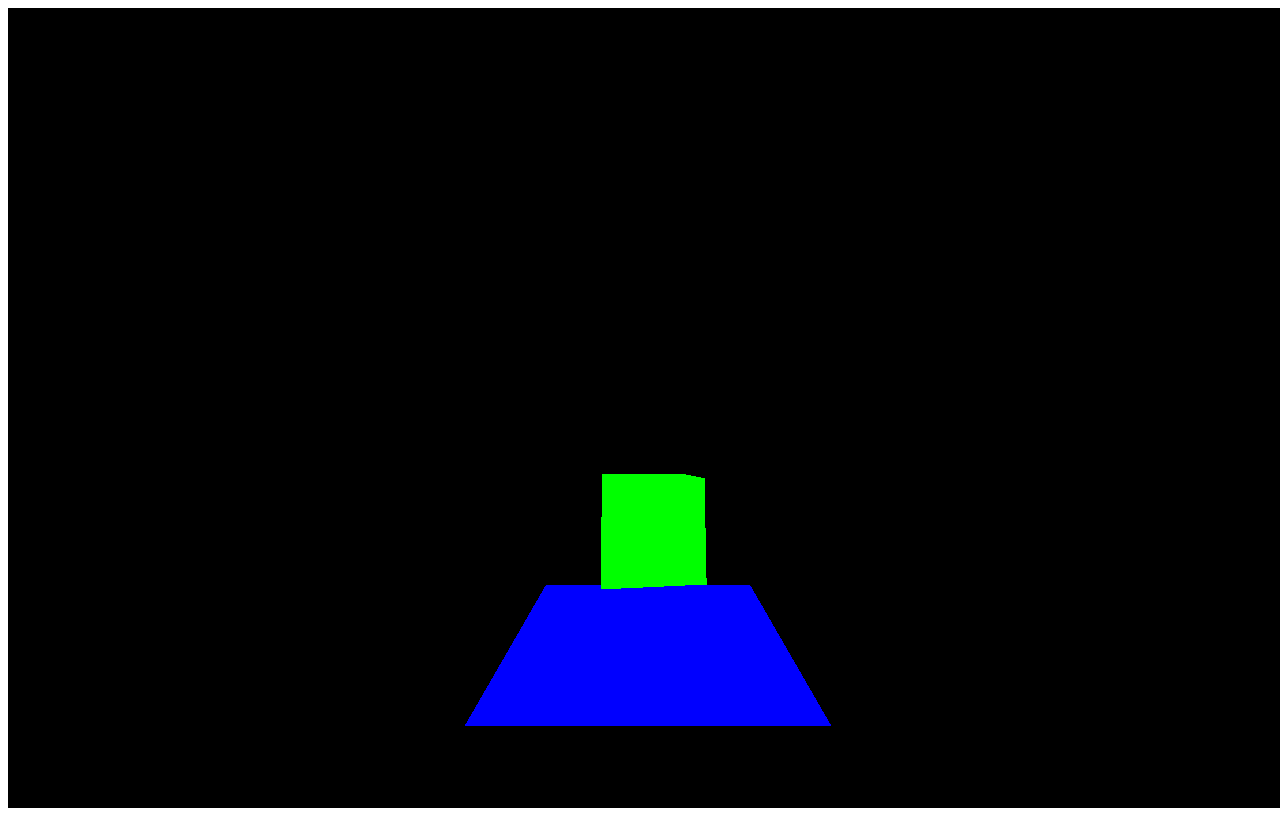
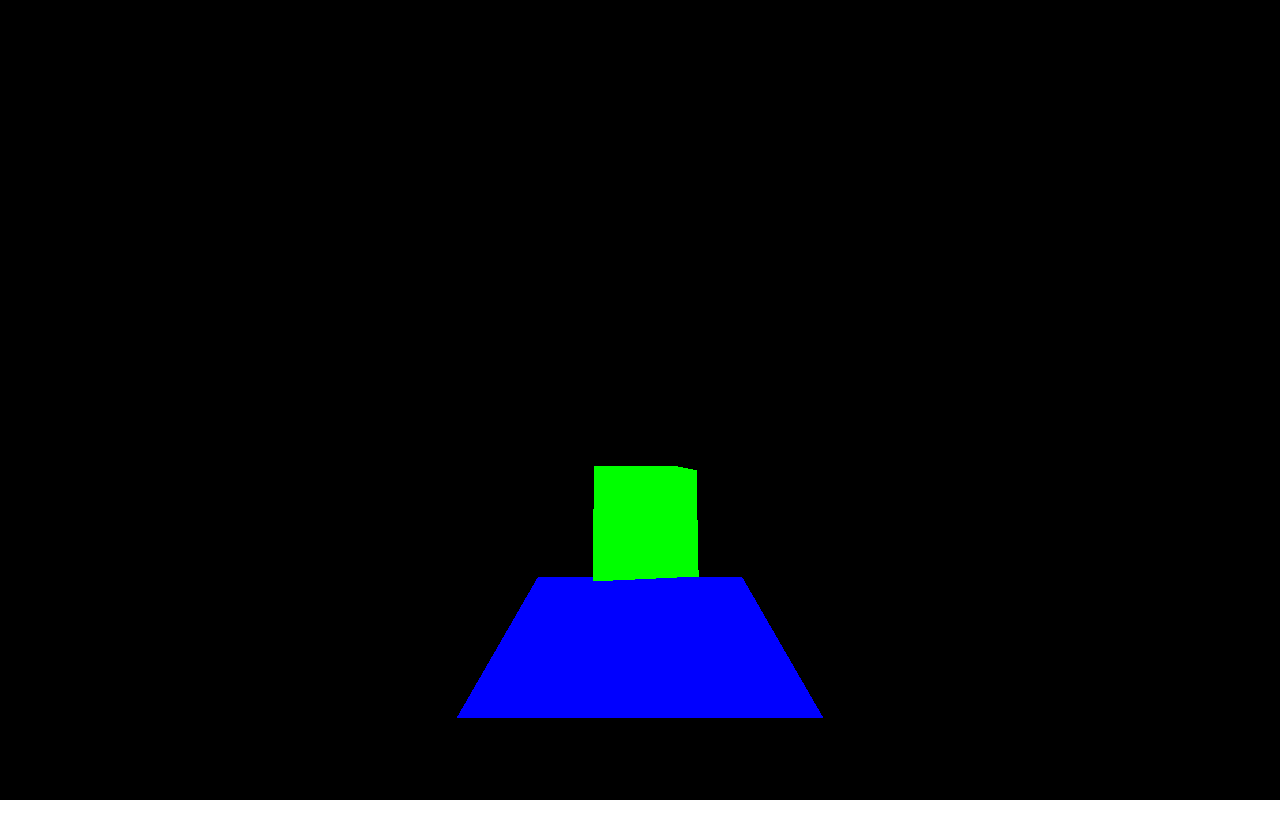
Before and after one commit to Meshack-pi/ThreeJs-project, a plain HTML site: page index.html in a window 1280 px wide. Drawn offline with nearby package versions, Linux system fonts and the light colour scheme.

Commit message:
margin to 0

```diff
--- a/index.html
+++ b/index.html
@@ -4,7 +4,8 @@
 <head>
     <meta charset="UTF-8">
     <meta name="viewport" content="width=device-width, initial-scale=1">
-    <title></title>
+    <title>Three Js</title>
+    <link rel="stylesheet" href="style.css"/>
 </head>
 
 <body>
```
